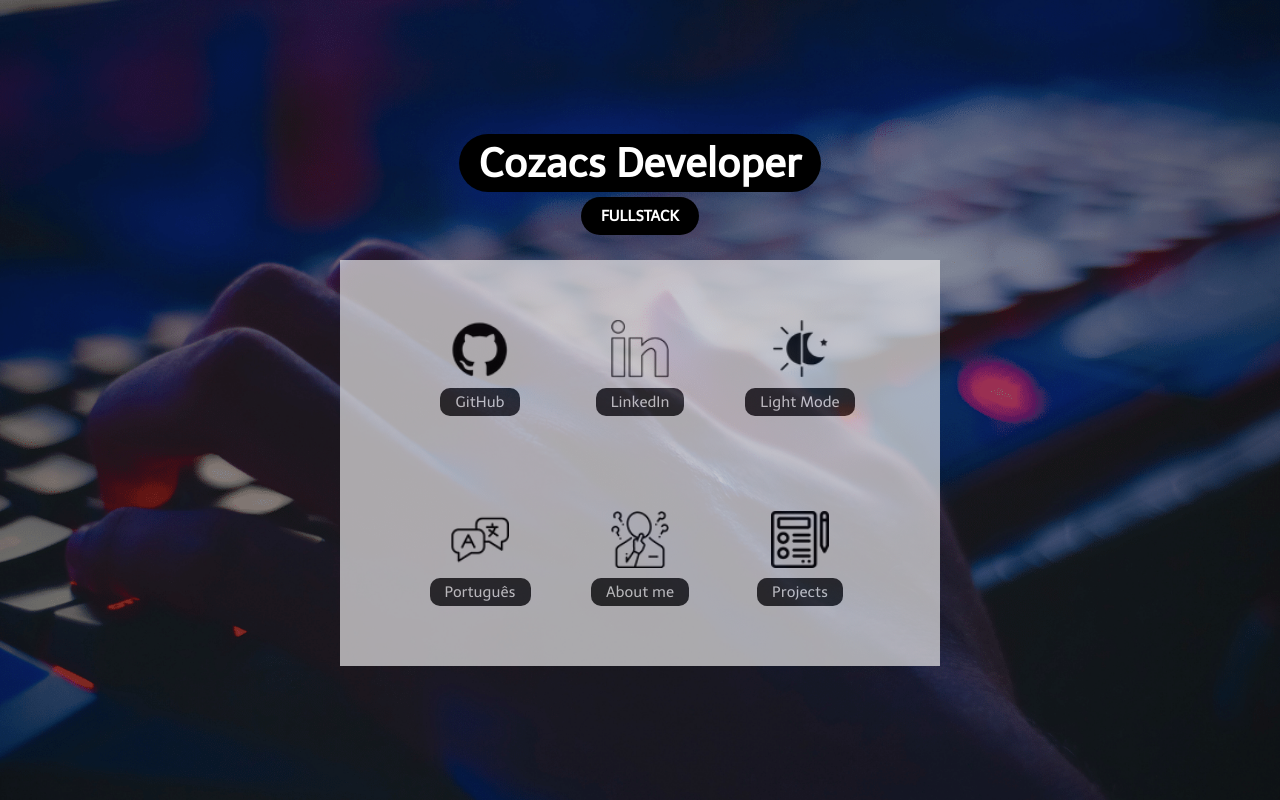
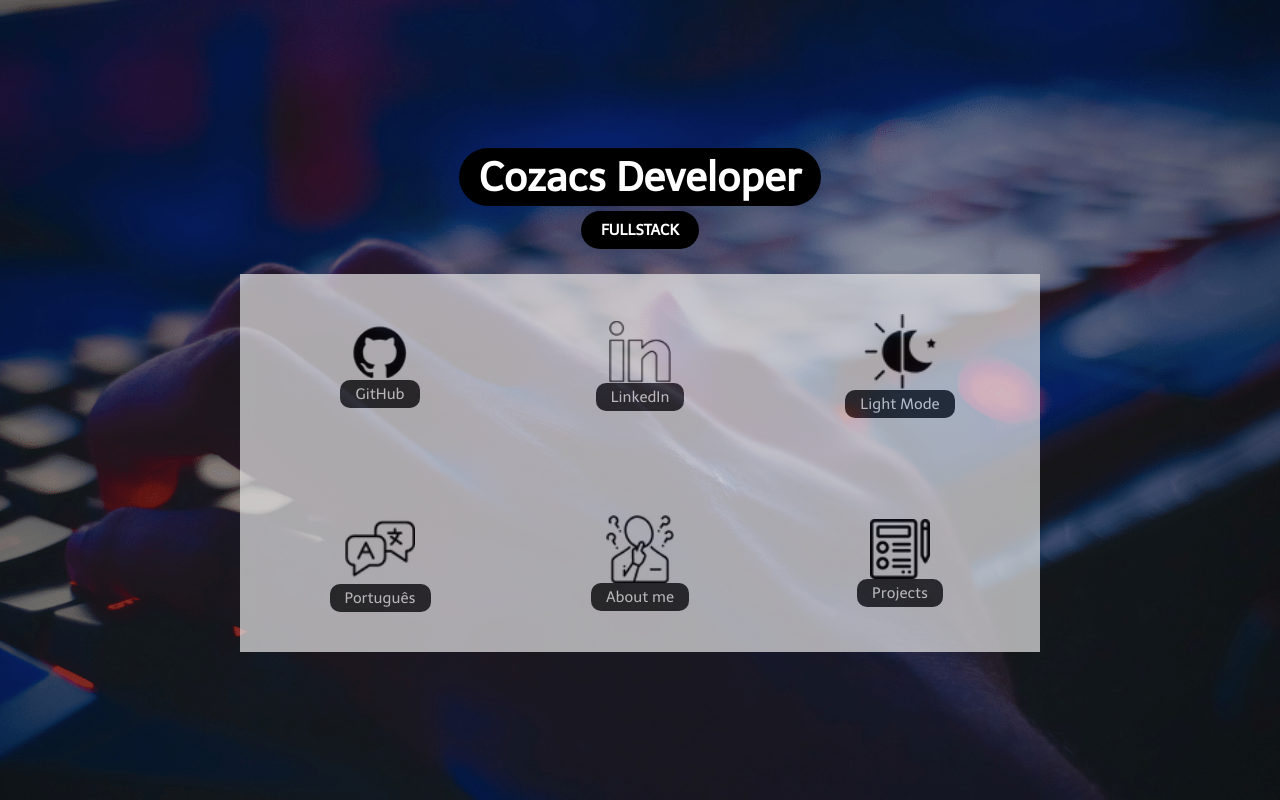
Before and after one commit to Cozacs/Portfolio-Cozacs, a React (Create React App) app: page / in a window 1280 px wide. Shown: the top 800 px of the page. Built offline with nearby package versions, Linux system fonts and the light colour scheme.

Commit message:
Buttons Bunner
Add transitions animation
Fixed click img without functionality
issues sizing fixed

```diff
--- a/src/componentes/Banner/index.js
+++ b/src/componentes/Banner/index.js
@@ -22,28 +22,40 @@ export default function Banner({modoCor, setModoCor, setIdioma}) {
             <h3>FULLSTACK</h3>
             <div className={defineShortcuts}>
                 <div className={defineAcess}>
+                    <a href="https://github.com/Cozacs" target='_blank' rel='noreferrer' >
                         <img src={corGit} alt="GitHub" />
-                    <a href="https://github.com/Cozacs" target='_blank' rel='noreferrer'className='opacidade'>GitHub</a>
+                        <p className='opacidade'>GitHub</p>
+                    </a>
                 </div>
                 <div className={defineAcess}>
+                    <a href="https://www.linkedin.com/in/victor-hugo-cozac-54703213a/" target='_blank' rel='noreferrer'>
                         <img src={corLinked} alt="LinkedIn" />
-                    <a href="https://www.linkedin.com/in/victor-hugo-cozac-54703213a/" target='_blank' rel='noreferrer' className='opacidade'>LinkedIn</a>
+                        <p className='opacidade'>LinkedIn</p>
+                    </a>
                 </div>
                 <div className={defineAcess}>
+                    <a onClick={mudaModo} >
                         <img src={corModoCor} alt="Cor da Pagina" />
-                    <p onClick={mudaModo} className='opacidade'>{textoModo}</p>
+                        <p className='opacidade'>{textoModo}</p>
+                    </a>
                 </div>
                 <div className={defineAcess}>
+                    <a onClick={() => setIdioma('pt')}>
                         <img src={corLang} alt="Cor da Pagina" />
-                    <p onClick={() => setIdioma('pt')} className='opacidade'>Português</p>
+                        <p className='opacidade'>Português</p>
+                    </a>
                 </div>
                 <div className={defineAcess}>
+                    <a href="#About">
                         <img src={corAboutIcon} alt="Cor da Pagina" />
-                    <a href="#About" className='opacidade'>About me</a>
+                        <p className='opacidade'>About me</p>
+                    </a>
                 </div>
                 <div className={defineAcess}>
+                    <a href="#Projetos">
                         <img src={corProjectIcon} alt="Cor da Pagina" />
-                    <a href="#Projetos" className='opacidade'>Projects</a>
+                        <p className='opacidade'>Projects</p>
+                    </a>
                 </div>
             </div>
         </section>
--- a/src/componentes/Banner/style.css
+++ b/src/componentes/Banner/style.css
@@ -60,9 +60,23 @@
     justify-content: space-around;
     align-content: space-around;
     row-gap: 95px;
-    padding: 60px;
+    padding: 40px 10px;
     width: 80vw;
-    max-width: 600px;
+    max-width: 800px;
+}
+
+.Shortcuts:hover > :not(:hover) {
+    opacity: 60%;
+    transform: scale(0.9);
+    transition: ease-in;
+    transition-duration: 200ms;
+}
+
+.Shortcuts:hover > :hover {
+    opacity: 100%;
+    transform: scale(1);
+    transition: ease-out;
+    transition-duration: 200ms;
 }
 
 .ShortDark {
@@ -83,33 +97,31 @@
 }
 
 .Acess img {
-    width: 40%;
+    width: 70%;
 }
 
-.Acess a, p {
+.Acess p {
     text-decoration: none;
     font-size: clamp(15px, 10vw, 15px);
     border-radius: 10px;
     padding: 5px 15px;
 }
 
+.Acess a {
+    text-decoration: none;
+    display: flex;
+    flex-direction: column;
+    justify-content: center;
+    align-items: center;
+}
+
 .opacidade {
     opacity: 80%;
-}
-
-.AcessDark a {
-    color: var(--cor01);
-    background-color: var(--cor03);
 }
 
 .AcessDark p {
     color: var(--cor01);
     background-color: var(--cor03);
-}
-
-.AcessLight a {
-    color: var(--cor03);
-    background-color: var(--cor01);
 }
 
 .AcessLight p {
--- a/src/componentes/Estandarte/index.js
+++ b/src/componentes/Estandarte/index.js
@@ -22,28 +22,40 @@ export default function Estandarte({modoCor, setModoCor, setIdioma}) {
             <h3>FULLSTACK</h3>
             <div className={defineShortcuts}>
                 <div className={defineAcess}>
+                    <a href="https://github.com/Cozacs" target='_blank' rel='noreferrer' >
                         <img src={corGit} alt="GitHub" />
-                    <a href="https://github.com/Cozacs" target='_blank' rel='noreferrer' className='opacidade'>GitHub</a>
+                        <p className='opacidade'>GitHub</p>
+                    </a>
                 </div>
                 <div className={defineAcess}>
+                    <a href="https://www.linkedin.com/in/victor-hugo-cozac-54703213a/" target='_blank' rel='noreferrer'>
                         <img src={corLinked} alt="LinkedIn" />
-                    <a href="https://www.linkedin.com/in/victor-hugo-cozac-54703213a/" target='_blank' rel='noreferrer' className='opacidade'>LinkedIn</a>
+                        <p className='opacidade'>LinkedIn</p>
+                    </a>
                 </div>
                 <div className={defineAcess}>
+                    <a onClick={mudaModo} >
                         <img src={corModoCor} alt="Cor da Pagina" />
-                    <p onClick={mudaModo} className='opacidade'>{textoModo}</p>
+                        <p className='opacidade'>{textoModo}</p>
+                    </a>
                 </div>
                 <div className={defineAcess}>
+                <a onClick={() => setIdioma('en')}>
                         <img src={corLang} alt="Cor da Pagina" />
-                    <p onClick={() => setIdioma('en')} className='opacidade'>English</p>
+                        <p className='opacidade'>English</p>
+                    </a>
                 </div>
                 <div className={defineAcess}>
+                    <a href="#About">
                         <img src={corAboutIcon} alt="Cor da Pagina" />
-                    <a href="#about" className='opacidade'>Sobre mim</a>
+                        <p className='opacidade'>Sobre mim</p>
+                    </a>
                 </div>
                 <div className={defineAcess}>
+                <a href="#Projetos">
                         <img src={corProjectIcon} alt="Cor da Pagina" />
-                    <a href="#Projetos" className='opacidade'>Projetos</a>
+                        <p className='opacidade'>Projetos</p>
+                    </a>
                 </div>
             </div>
         </section>
```
Lines whose indentation alone changed are shown as unchanged.
